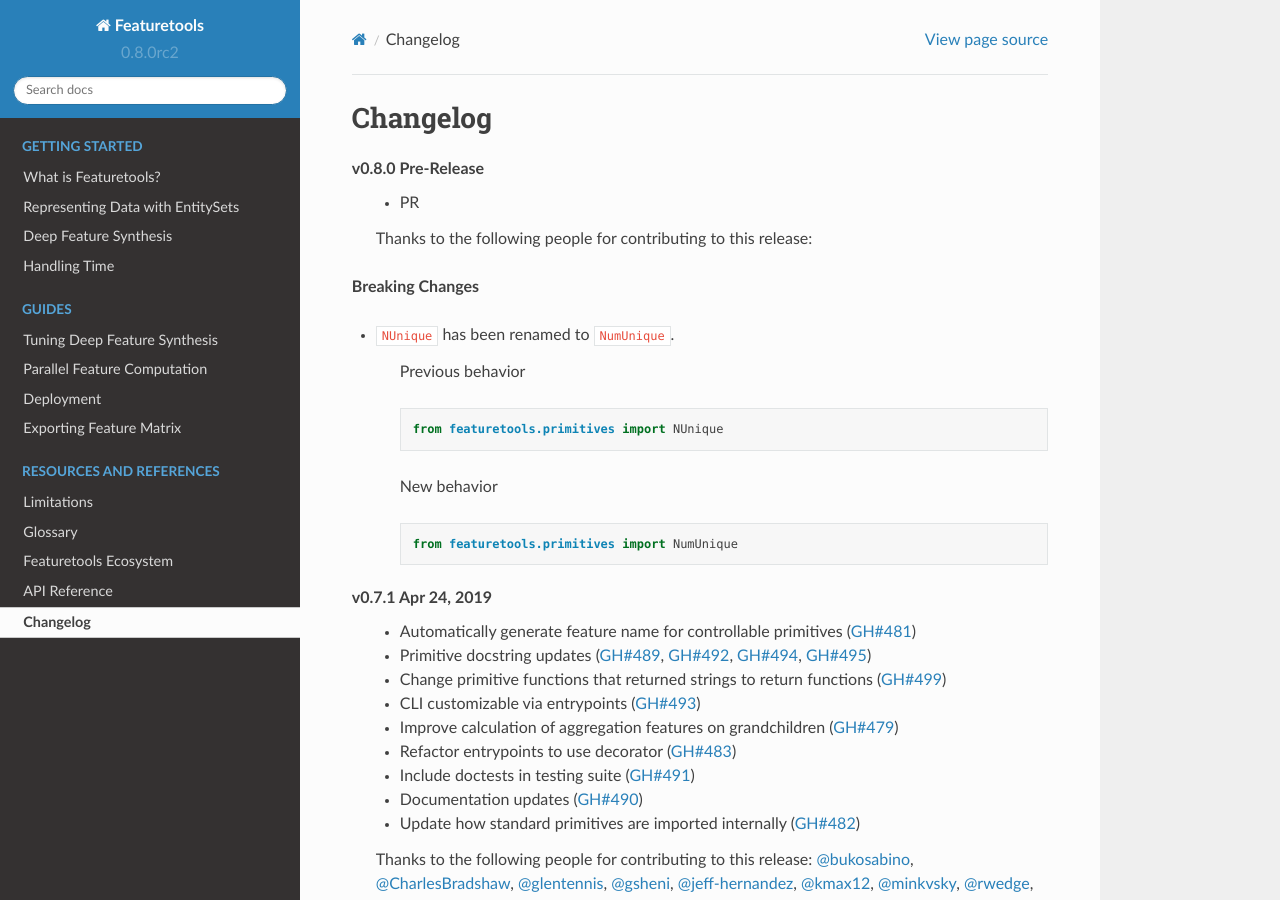
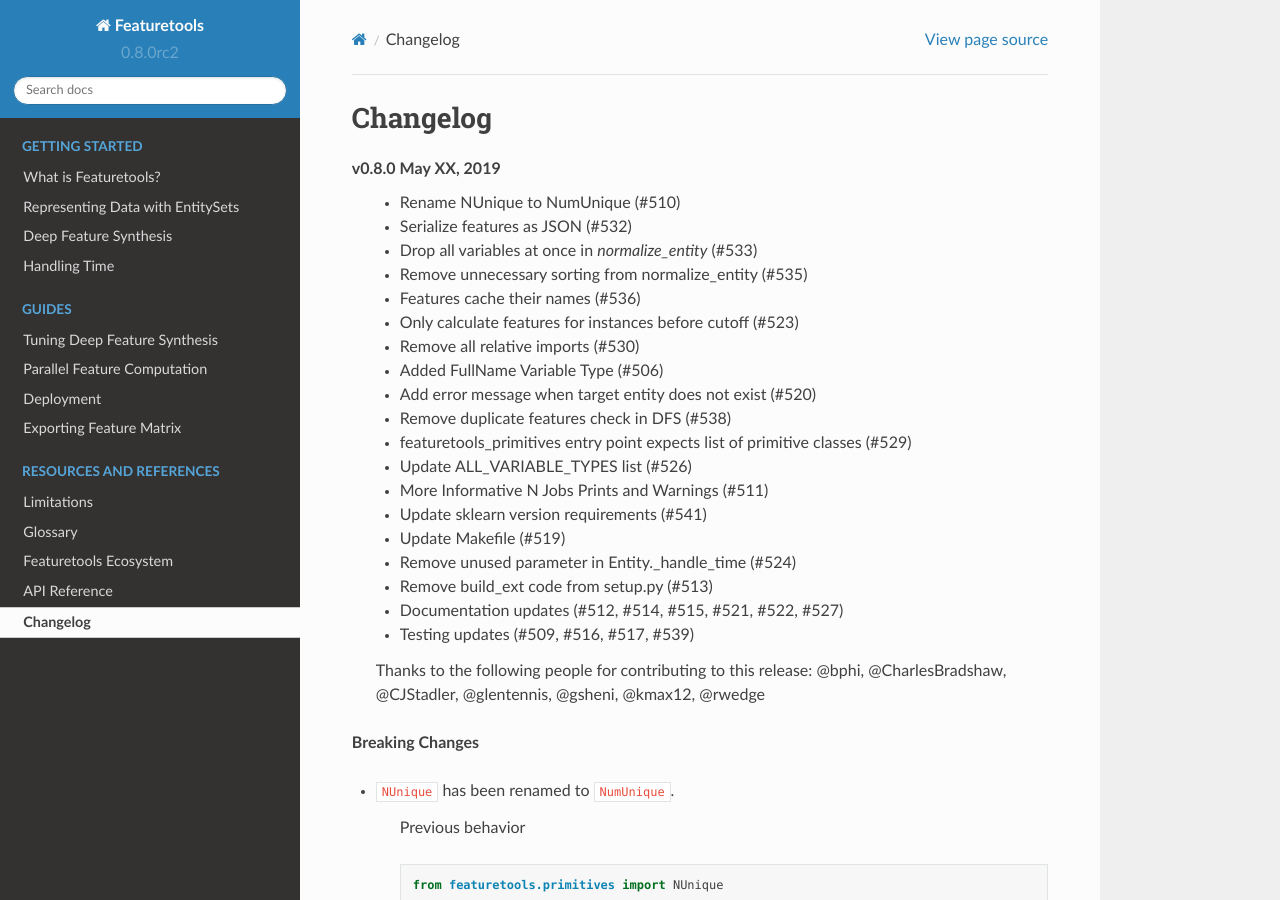
Before and after one commit to alteryx/featuretools, a Sphinx documentation site: the page built from docs/source/changelog.rst, in a window 1280 px wide and 900 px high. Built offline with Sphinx 7.4.7 and the Read the Docs theme 2.0.0, drawn with Linux system fonts in a browser that asks for light colours; pages that are not in the unit, such as notebooks, are missing from menus.

Commit message:
update changelog

```diff
--- a/docs/source/changelog.rst
+++ b/docs/source/changelog.rst
@@ -2,10 +2,28 @@
 
 Changelog
 ---------
-**v0.8.0** Pre-Release
-    * PR
+**v0.8.0** May XX, 2019
+    * Rename NUnique to NumUnique (#510)
+    * Serialize features as JSON (#532)
+    * Drop all variables at once in `normalize_entity` (#533)
+    * Remove unnecessary sorting from normalize_entity (#535)
+    * Features cache their names (#536)
+    * Only calculate features for instances before cutoff (#523)
+    * Remove all relative imports (#530)
+    * Added FullName Variable Type (#506)
+    * Add error message when target entity does not exist (#520)
+    * Remove duplicate features check in DFS (#538)
+    * featuretools_primitives entry point expects list of primitive classes (#529)
+    * Update ALL_VARIABLE_TYPES list (#526)
+    * More Informative N Jobs Prints and Warnings (#511)
+    * Update sklearn version requirements (#541)
+    * Update Makefile (#519)
+    * Remove unused parameter in Entity._handle_time (#524)
+    * Remove build_ext code from setup.py (#513)
+    * Documentation updates (#512, #514, #515, #521, #522, #527)
+    * Testing updates (#509, #516, #517, #539)
 
-    Thanks to the following people for contributing to this release:
+    Thanks to the following people for contributing to this release: @bphi, @CharlesBradshaw, @CJStadler, @glentennis, @gsheni, @kmax12, @rwedge
 
 **Breaking Changes**
 
```
